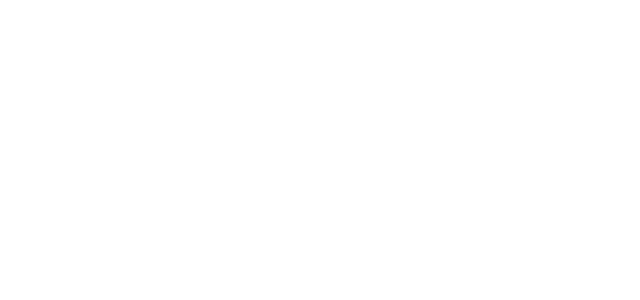
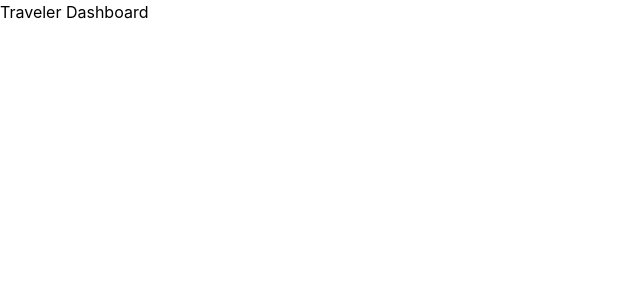
Before and after one commit to TharukaDeshann/Travel_Management_System, a React (Create React App) app in the folder yamu_frontend/: page /traveler-dashboard in a window 1280 px wide. Before the commit this address had no page. Shown: the top 300 px of the page, without its empty margins (0-640 px from the left). Built offline with nearby package versions, Linux system fonts and the light colour scheme.

Commit message:
Add TravelerDashboard component and route

```diff
--- a/yamu_frontend/src/App.jsx
+++ b/yamu_frontend/src/App.jsx
@@ -8,6 +8,8 @@
 import { BrowserRouter as Router, Route, Routes } from "react-router-dom";
 import TravellerRegistration from "./components/Registration/TravellerRegistration.jsx";
 import TourGuideRegistration from "./components/Registration/TourGuideRegistration.jsx";
+import TravelerDashboard from "./pages/TravelerDashboard.jsx";
+
 
 
 
@@ -16,14 +18,16 @@
   return (
     <Router>
       <Routes>
-      <Route path="/login" element={<Login />} />
+        <Route path="/login" element={<Login />} />
         <Route path="/register" element={<Register />} />
         <Route element={<ProtectedRoute />}>
           <Route path="/home" element={<Home />} />
+
         </Route>
         <Route path="/" element={<Login />} />
         <Route path="/traveller-register" element={<TravellerRegistration />} />
         <Route path="/guide-register" element={<TourGuideRegistration />} />
+        <Route path="/traveler-dashboard" element={<TravelerDashboard />} />
       </Routes>
     </Router>
   );
--- /dev/null
+++ b/yamu_frontend/src/pages/TravelerDashboard.jsx
@@ -0,0 +1,12 @@
+import React from "react";
+
+const TravelerDashboard = () => {
+  return (
+    <div>
+      <h1>Traveler Dashboard</h1>
+      {/* Add your dashboard content here */}
+    </div>
+  );
+};
+
+export default TravelerDashboard;
```
